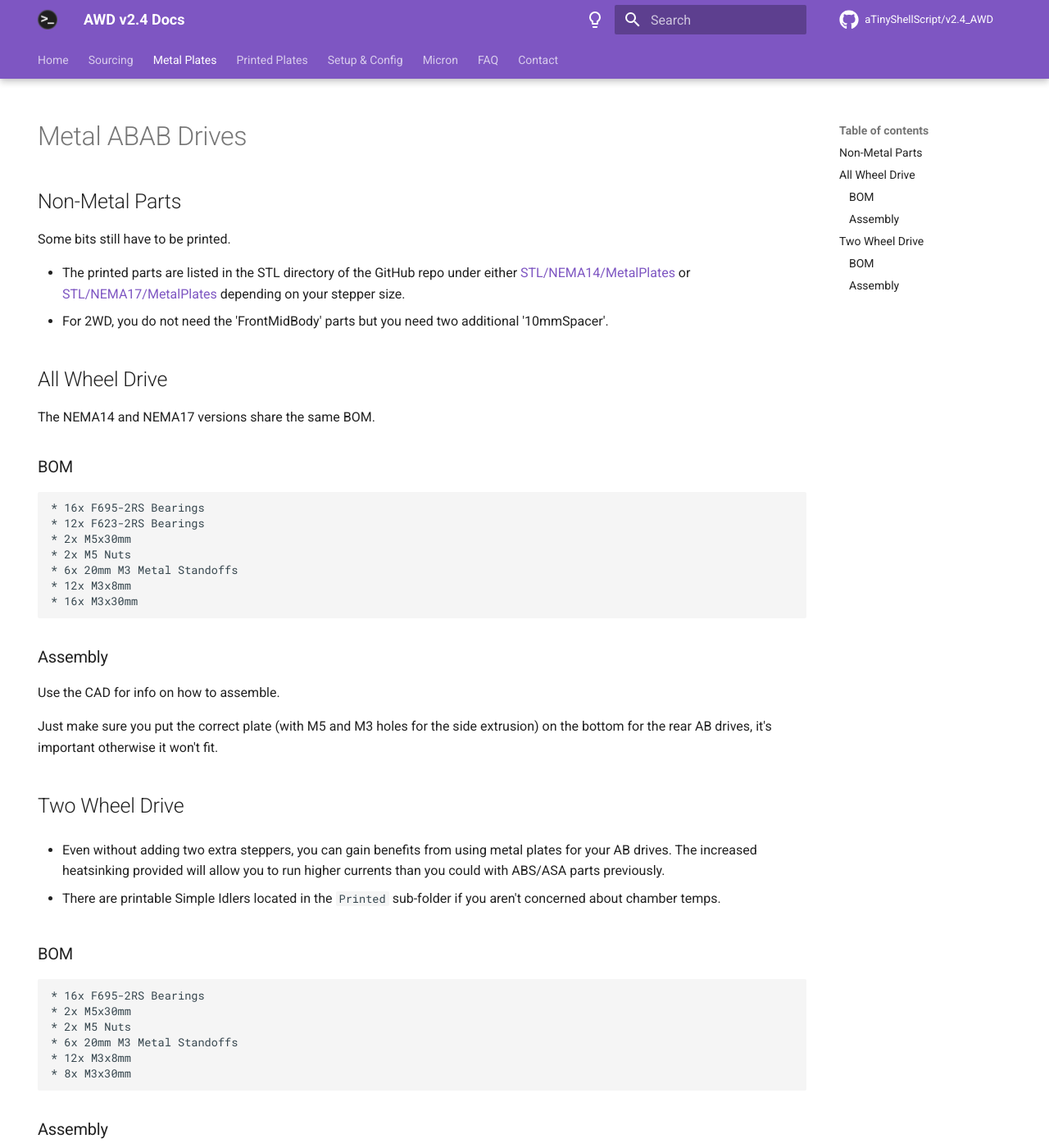
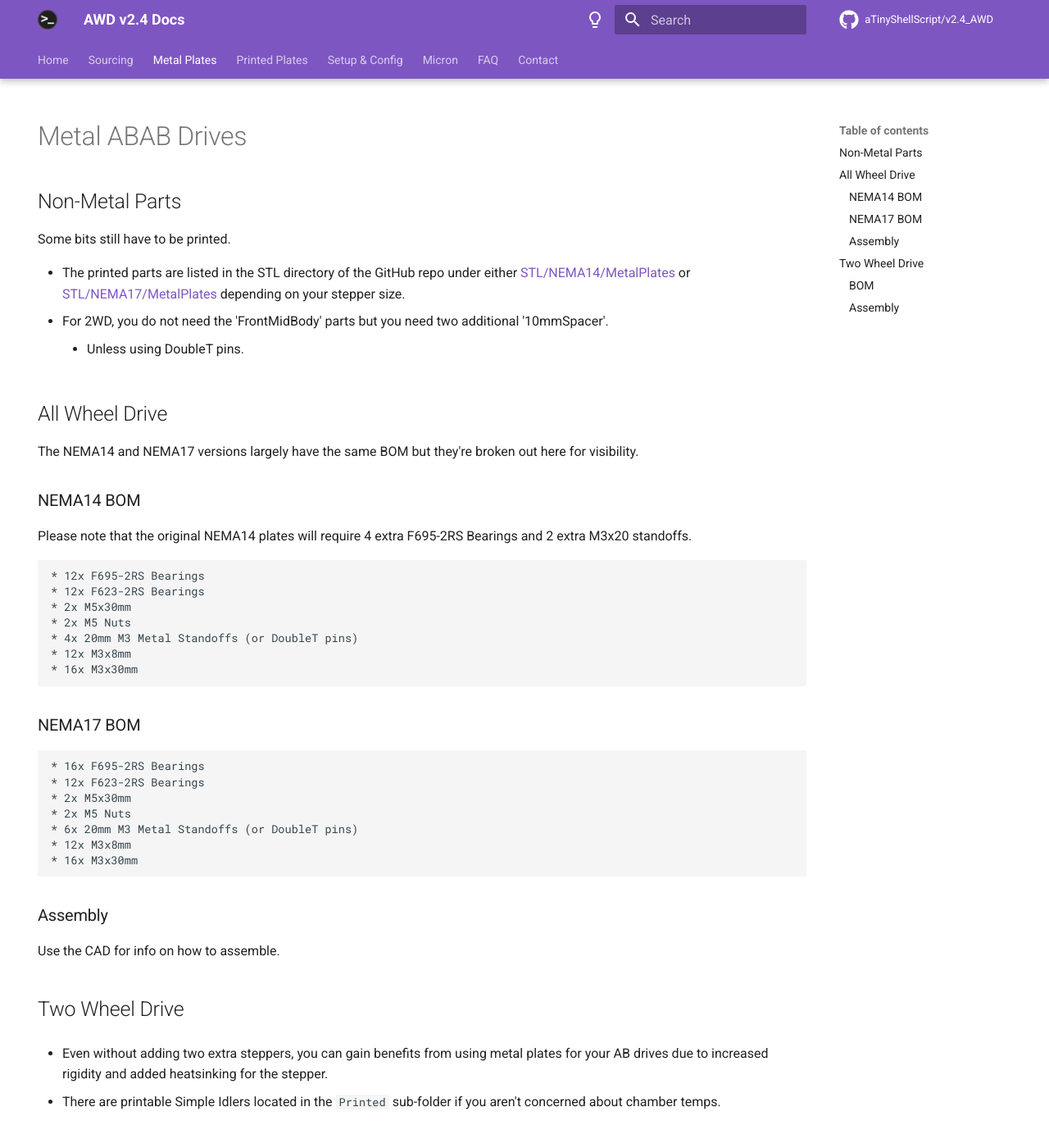
Before and after one commit to aTinyShellScript/awd_docs, an MkDocs documentation site: the page built from docs/metal_parts.md, in a window 1280 px wide and 1400 px high. Shown: the whole window at 82% size. Built offline with MkDocs 1.6.1 and Material for MkDocs 9.7.7, drawn with Linux system fonts in a browser that asks for light colours; comment, search, counter and statistics services are not loaded; some of the changed text lies outside the part shown.

Commit message:
Updating for changes to NEMA14 plates

```diff
--- a/docs/metal_parts.md
+++ b/docs/metal_parts.md
@@ -9,16 +9,28 @@ Some bits still have to be printed.
 
 * The printed parts are listed in the STL directory of the GitHub repo under either [STL/NEMA14/MetalPlates](https://github.com/aTinyShellScript/v2.4_AWD/tree/main/STLs/NEMA14/MetalPlates) or [STL/NEMA17/MetalPlates](https://github.com/aTinyShellScript/v2.4_AWD/tree/main/STLs/NEMA17/MetalPlates) depending on your stepper size.
 * For 2WD, you do not need the 'FrontMidBody' parts but you need two additional '10mmSpacer'.
+    * Unless using DoubleT pins.
 
 ## All Wheel Drive
-The NEMA14 and NEMA17 versions share the same BOM.
+The NEMA14 and NEMA17 versions largely have the same BOM but they're broken out here for visibility.
 
-### BOM
+### NEMA14 BOM
+Please note that the original NEMA14 plates will require 4 extra F695-2RS Bearings and 2 extra M3x20 standoffs.
+
+    * 12x F695-2RS Bearings
+    * 12x F623-2RS Bearings
+    * 2x M5x30mm
+    * 2x M5 Nuts
+    * 4x 20mm M3 Metal Standoffs (or DoubleT pins)
+    * 12x M3x8mm
+    * 16x M3x30mm
+
+### NEMA17 BOM
     * 16x F695-2RS Bearings
     * 12x F623-2RS Bearings
     * 2x M5x30mm
     * 2x M5 Nuts
-    * 6x 20mm M3 Metal Standoffs
+    * 6x 20mm M3 Metal Standoffs (or DoubleT pins)
     * 12x M3x8mm
     * 16x M3x30mm
 
@@ -26,10 +38,8 @@ The NEMA14 and NEMA17 versions share the same BOM.
 
 Use the CAD for info on how to assemble.
 
-Just make sure you put the correct plate (with M5 and M3 holes for the side extrusion) on the bottom for the rear AB drives, it's important otherwise it won't fit.
-
 ## Two Wheel Drive
-* Even without adding two extra steppers, you can gain benefits from using metal plates for your AB drives. The increased heatsinking provided will allow you to run higher currents than you could with ABS/ASA parts previously.
+* Even without adding two extra steppers, you can gain benefits from using metal plates for your AB drives due to increased rigidity and added heatsinking for the stepper.
 
 * There are printable Simple Idlers located in the `Printed` sub-folder if you aren't concerned about chamber temps.
 
@@ -47,5 +57,3 @@ Just make sure you put the correct plate (with M5 and M3 holes for the side extr
 ![2WD Gantry Orientation](images/2wd_gantry.png)
 
 Use the CAD for info on how to assemble.
-
-Just make sure you put the correct plate (with M5 and M3 holes for the side extrusion) on the bottom for the rear AB drives, it's important otherwise it won't fit.
```
Also changed, not shown: docs/configuration.md (+8 -2 lines), docs/index.md (+2 -2 lines), docs/sourcing.md (+2 -3 lines), docs/images/Gantry.png, docs/images/Idler_Locations_14.png (added), docs/images/Idler_Locations_17.png (renamed from docs/images/Idler_Locations.png).
